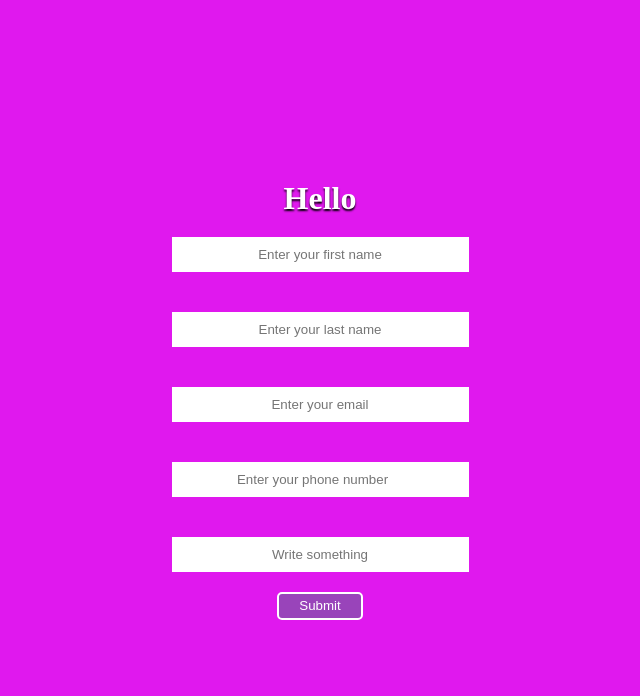
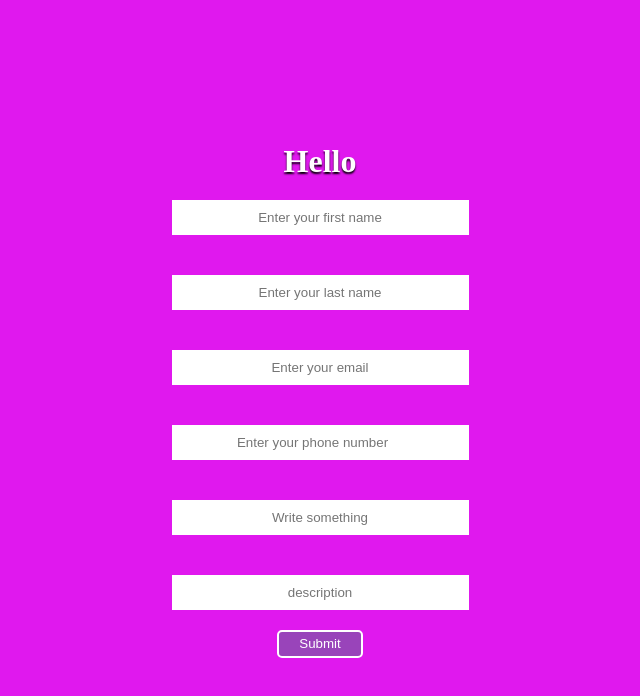
Before and after one commit to harshit0808sharma/React-Form, a React (Create React App) app: page / in a window 1280 px wide. Shown: the top 696 px of the page, without its empty margins (320-960 px from the left). Built offline with nearby package versions, Linux system fonts and the light colour scheme.

Commit message:
app changes

```diff
--- a/src/App.js
+++ b/src/App.js
@@ -6,10 +6,8 @@ const App = () => {
     lname : "",
     email : "",
     phone : "",
-
-    //add key here
-
     writeSomething : "",
+    decription: "",
   });
   const inputEvent = (event) => {
       const {value, name} = event.target;
@@ -34,7 +32,7 @@ const App = () => {
             <p>{fullName.email}</p>
             <p> {fullName.phone} </p>
             <p>{fullName.writeSomething}</p>
-
+            <p>{fullName.decription}</p>
             {/* add paragraph or heading here */}
 
             <input
@@ -68,6 +66,12 @@ const App = () => {
               name="writeSomething"
               onChange={inputEvent}
               value={fullName.writeSomething} />
+            <input
+              type="text"
+              placeholder="description"
+              name="description"
+              onChange={inputEvent}
+              value={fullName.decription} />
 
               {/* add input button here */}
 
```
